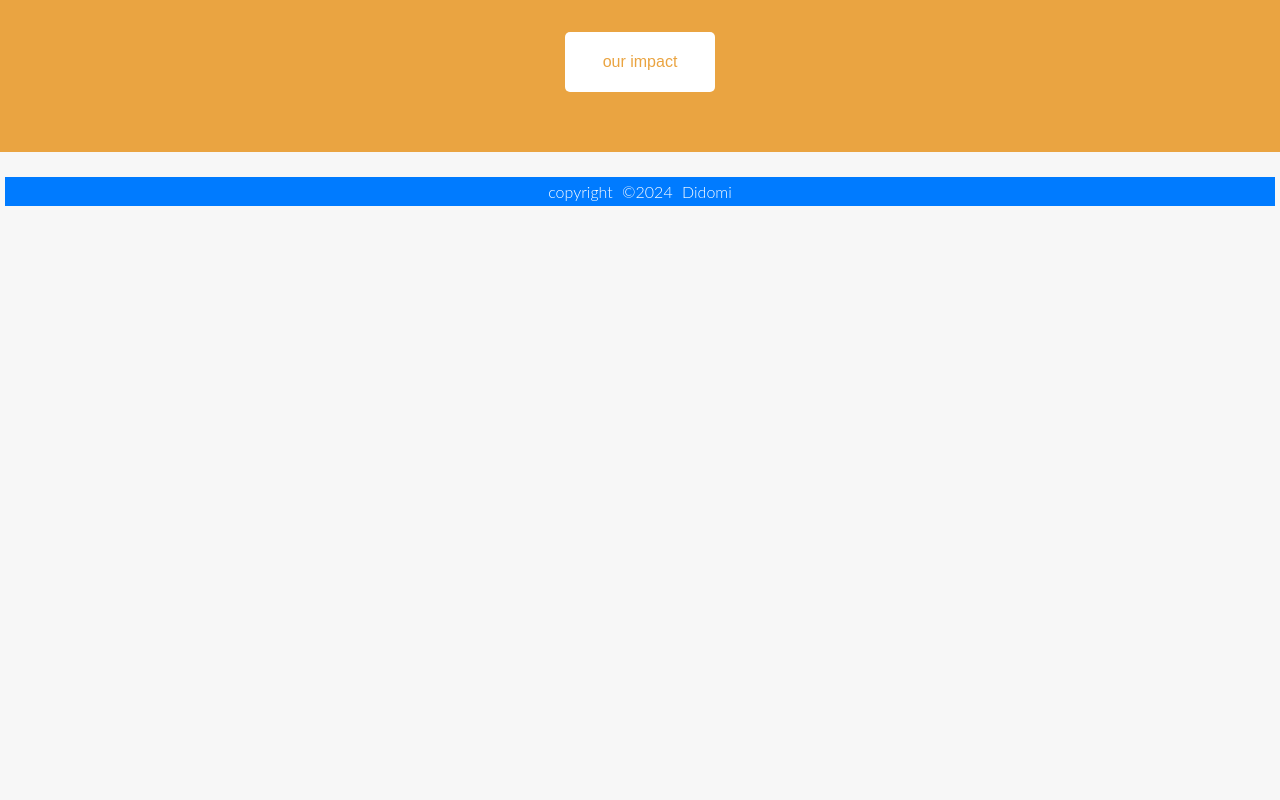
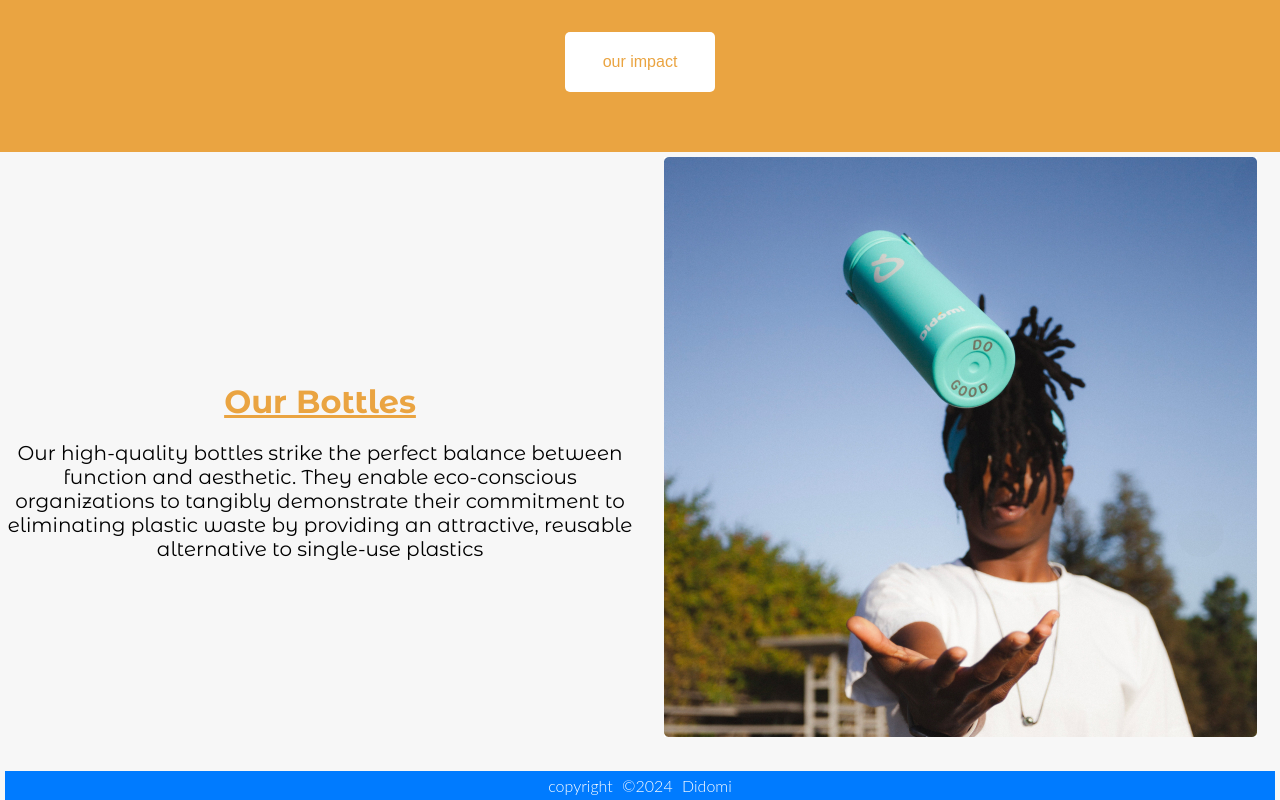
Before and after one commit to dkabagambe/Didomi-Website, a React (Vite) app: page / in a window 1280 px wide. Shown: the part 2106-2906 px from the top of the page. Before the commit the page ends 2312 px from the top, so only its background shows below. Built offline with nearby package versions, Linux system fonts and the light colour scheme.

Commit message:
Didomi bottles section 2

```diff
--- a/src/pages/Home.jsx
+++ b/src/pages/Home.jsx
@@ -5,7 +5,7 @@ import ppl1 from "../assets/img/ppl.png";
 import ppl2 from "../assets/img/ppl-1.png";
 import ppl3 from "../assets/img/ppl-2.png";
 // import Artboard from "../assets/img/Artboard.png";
-// import bottle2 from "../assets/img/manbottle.jpg";
+import bottle2 from "../assets/img/manbottle.jpg";
 import "../styles/Home.css";
 
 const Home = () => {
@@ -146,9 +146,10 @@ const Home = () => {
 
       {/* ========bottle2-section ========*/}
 
-      {/* <div className="bottle2-section">
+      <div className="bottle2-section">
         <div className="bottle2-left">
           <h2>Our Bottles</h2>
+
           <p>
             Our <span> high-quality bottles</span> strike the perfect balance
             between function and aesthetic. They enable{" "}
@@ -160,7 +161,7 @@ const Home = () => {
         <div className="bottle2-right">
           <img src={bottle2} alt="man with a bottle a bottle" />
         </div>
-      </div> */}
+      </div>
     </div>
   );
 };
--- a/src/styles/Home.css
+++ b/src/styles/Home.css
@@ -450,9 +450,10 @@
   left: 50%;
   transform: translate(-50%, 0);
 } */
+
 /* bottle2-section styles  */
 
-/* .bottle2-section {
+.bottle2-section {
   display: flex;
   flex-wrap: wrap;
   font-family: "Montserrat Alternates", sans-serif;
@@ -460,26 +461,42 @@
 
 .bottle2-left {
   width: 50%;
-  padding: 20px;
+  padding: 5px;
+  display: flex;
+  flex-direction: column;
+  justify-content: center;
+  align-items: center;
+  padding-top: 30px;
 }
 .bottle2-left h2 {
   width: 50%;
   padding: 20px;
-  color: #dbaa39;
+  color: #eaa441;
+  text-decoration: underline;
+  text-transform: capitalize;
+  font-size: 2rem;
 }
-
+.bottle2-left p {
+  font-size: 20px;
+  text-align: center;
+  width: 100%;
+  font-style: normal;
+}
 .bottle2-right {
   width: 50%;
-  padding: 20px;
+  padding: 5px;
 }
-
 
 @media (max-width: 768px) {
   .bottle2-section {
     flex-direction: column;
+    justify-content: center;
+    align-items: center;
   }
   .bottle2-left,
   .bottle2-right {
     width: 100%;
+    align-items: center;
+    justify-self: center;
   }
-} */
+}
```
